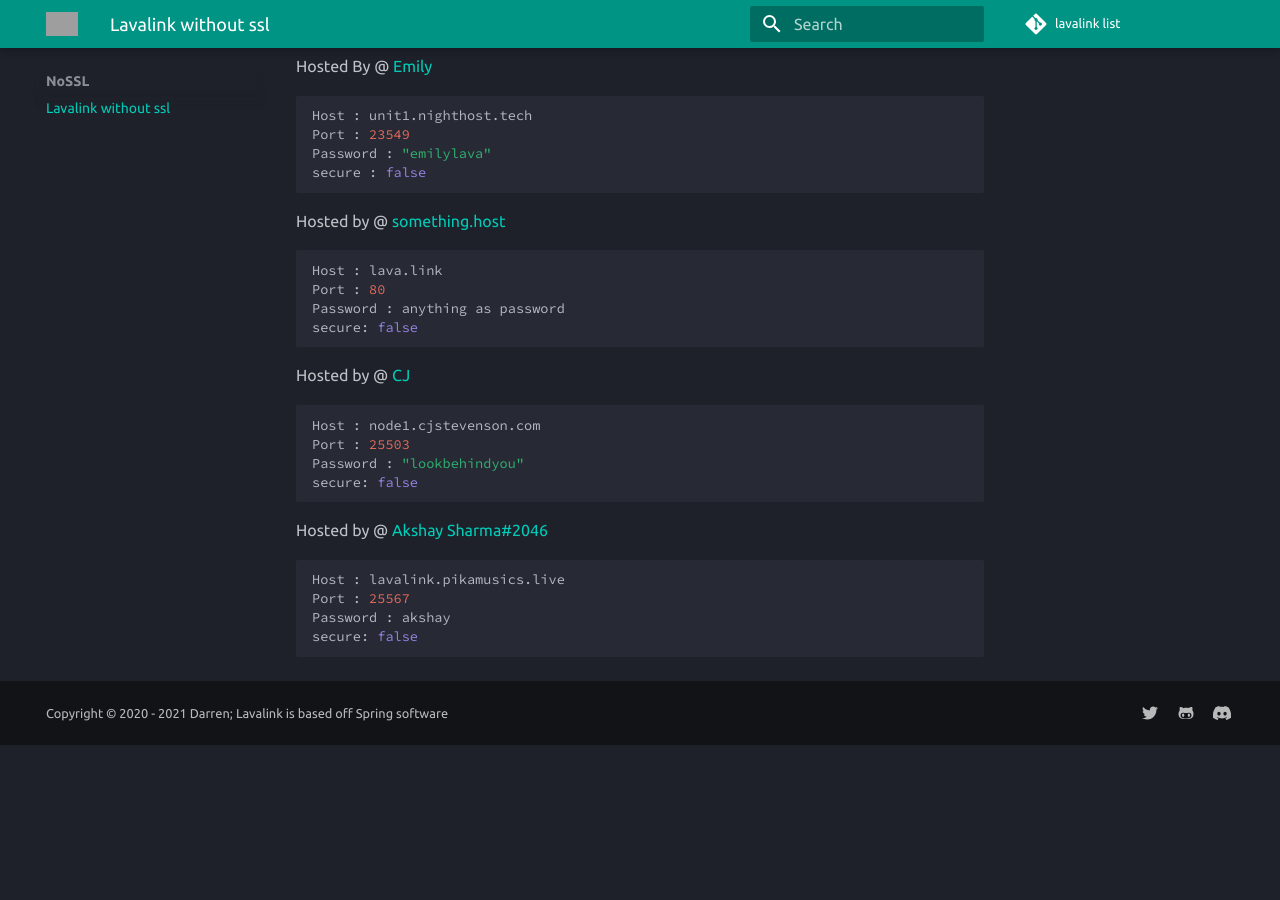
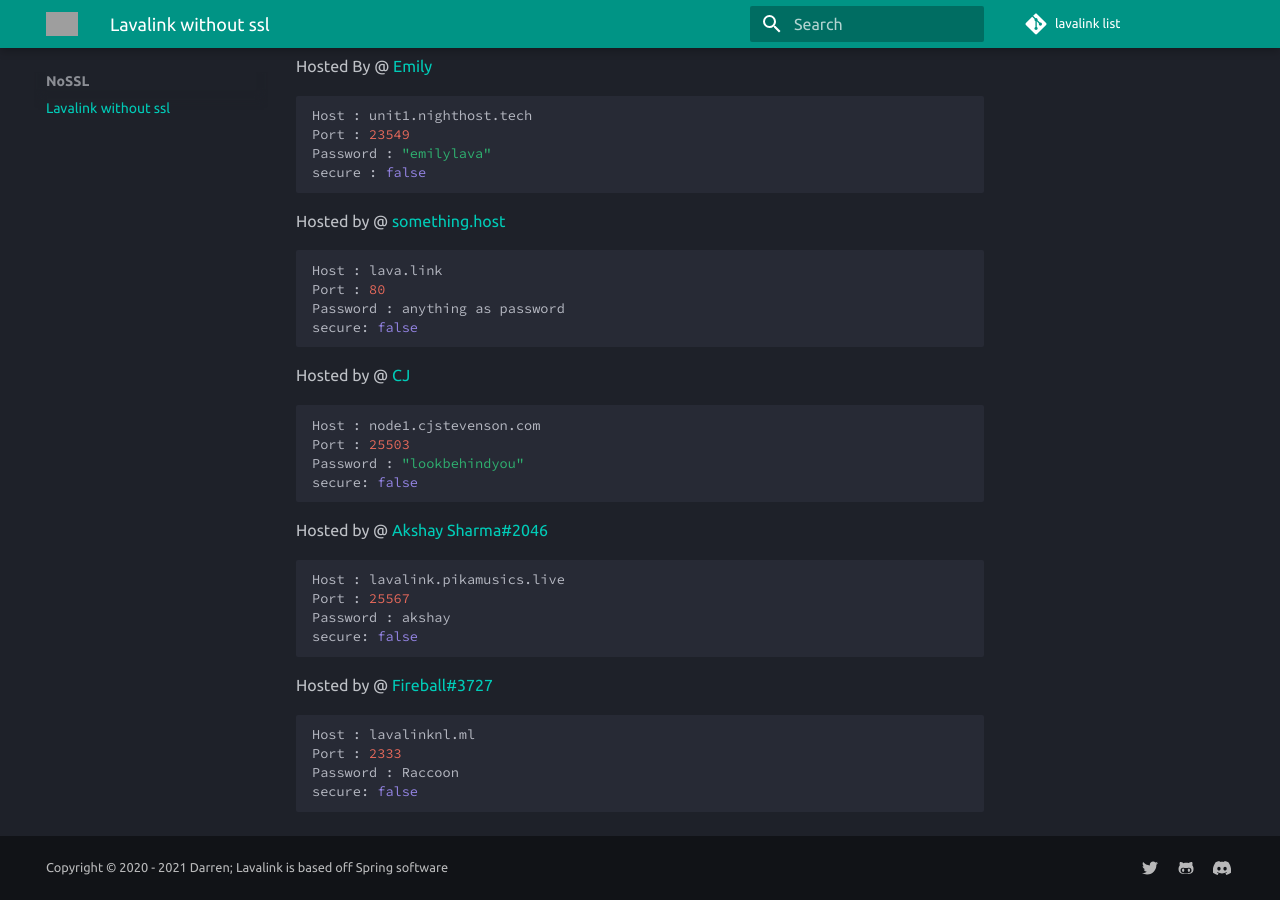
Before and after one commit to DarrenOfficial/lavalink-list, an MkDocs documentation site: the page built from docs/NoSSL/lavalink-without-ssl.md, in a window 1280 px wide and 900 px high, scrolled down 509 px. Built offline with MkDocs 1.6.1 and Material for MkDocs 9.7.7, drawn with Linux system fonts in a browser that asks for light colours; comment, search, counter and statistics services are not loaded; before the commit the page ends 1254 px from its top, so only the background shows below that; grey boxes are pictures that could not be loaded.

Commit message:
Another one
@Fireball0201

````diff
--- a/docs/NoSSL/lavalink-without-ssl.md
+++ b/docs/NoSSL/lavalink-without-ssl.md
@@ -42,3 +42,10 @@ Port : 25567
 Password : akshay
 secure: false
 ```
+Hosted by @ [Fireball#3727](https://github.com/Fireball0201)
+```bash
+Host : lavalinknl.ml
+Port : 2333
+Password : Raccoon
+secure: false
+```
````
